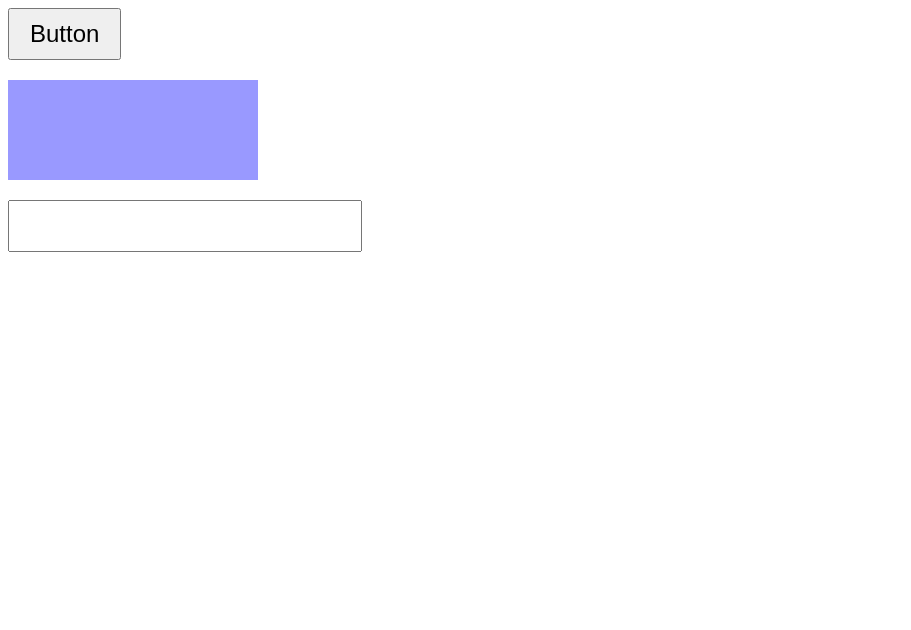
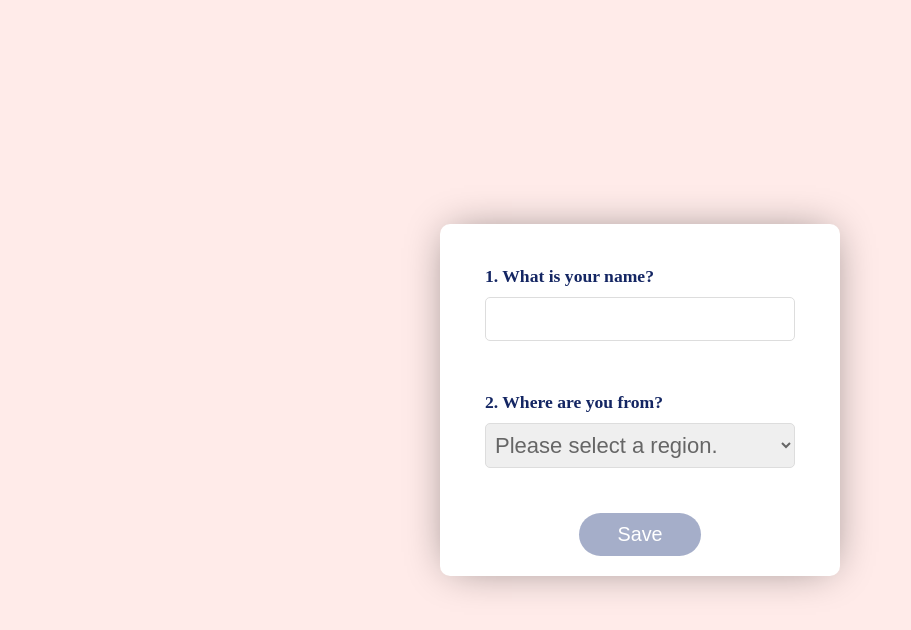
Before and after one commit to albertshin5172/React_Lecture_From_Inflearn, a React (Create React App) app: page / in a window 1280 px wide. Shown: the top 630 px of the page, without its empty margins (0-911 px from the left). Built offline with nearby package versions, Linux system fonts and the light colour scheme.

Commit message:
feat : Event_Handling - Form and Create Survey

```diff
--- a/public/index.html
+++ b/public/index.html
@@ -9,7 +9,7 @@
       manifest.json provides metadata used when your web app is added to the
       homescreen on Android. See https://developers.google.com/web/fundamentals/engage-and-retain/web-app-manifest/
     -->
-	<link rel="manifest" href="%PUBLIC_URL%/manifest.json">
+	<!-- <link rel="manifest" href="%PUBLIC_URL%/manifest.json"> -->
 	<link rel="shortcut icon" href="%PUBLIC_URL%/favicon.ico">
 	<!--
       Notice the use of %PUBLIC_URL% in the tags above.
--- a/src/Event_Handling/App.js
+++ b/src/Event_Handling/App.js
@@ -1,56 +1,90 @@
+import { useState } from 'react';
+import Select from './Select';
+import TextInput from './TextInput';
+
+const contryOptions = [
+  'Korea',
+  'Japan',
+  'America',
+  'Canada',
+  'Germany',
+  'UK'
+];
+
 function App() {
+  const [formValue, setFormValue] = useState({
+    name: "",
+    contry: "",
+    address: ""
+  });
+console.log("[App] formValue", formValue )
   return (
     <div className="App">
-      <button
-        onClick={() => {
-          console.log('onClick');
-        }}
-        onMouseDown={() => {
-          console.log('onMouseDown');
-        }}
-        onMouseUp={() => {
-          console.log('onMouseUp');
-        }}
-      >
-        Button
-      </button>
-      <div
-        className="box"
-        onClick={() => {
-          console.log('onClick');
-        }}
-        onMouseEnter={() => {
-          console.log('onMouseEnter');
-        }}
-        onMouseLeave={() => {
-          console.log('onMouseLeave');
-        }}
-        onMouseMove={() => {
-          console.log('onMouseMove');
-        }}
-      ></div>
-      <div>
-        <input
-          type="text"
-          onKeyDown={() => {
-            console.log('onKeyDown');
-          }}
-          onKeyUp={() => {
-            console.log('onKeyUp');
-          }}
-          onKeyPress={() => {
-            console.log('onKeyPress');
-          }}
-          onFocus={() => {
-            console.log('onFocus');
-          }}
-          onBlur={() => {
-            console.log('onBlur');
-          }}
-          onChange={() => {
-            console.log('onChange');
-          }}
-        />
+      <div className="form">
+        <div className="form-item">
+          <h1>1. What is your name?</h1>
+          <TextInput
+            value={formValue.name}
+            setValue={(value) =>{
+              /*
+              setFormValue({
+                //name : value,
+                //contry : formValue.contry,
+                //address : formValue.address
+                //...formValue,
+                name:value
+              });
+              */
+              setFormValue((state) =>({
+                ...state,
+                name :value
+              }))
+            }}
+            />
+        </div>
+
+        <div className="form-item">
+          <h1>2. Where are you from? </h1>
+            <Select
+              value={formValue.contry}
+              setValue={(value)=>{
+                setFormValue((state) =>({
+                  ...state,
+                  contry:value
+              }))
+            }}
+            options={contryOptions}
+          />
+        </div>
+
+        {formValue.contry === "Korea" &&(
+        <div className="form-item">
+          <h1>2-1. Where do you live in Korea?</h1>
+          <TextInput
+            value={formValue.address}
+            setValue={(value) =>{
+              setFormValue((state) =>({
+                ...state,
+                address :value
+              }))
+            }}
+            />
+        </div>
+        )}
+        <div className="button-group">
+          <button
+            onClick={() => {
+              alert("Saved.");
+              setFormValue({
+                name:"",
+                contry:"",
+                address:""
+              });
+            }}
+            disabled={!formValue.name || !formValue.contry}
+          >
+            Save</button>
+        </div>
       </div>
     </div>
   );
--- /dev/null
+++ b/src/Event_Handling/Select.js
@@ -0,0 +1,21 @@
+function Select({value, setValue, options = [] }) {
+  return (
+    <select
+      value={value}
+      onChange = {(e) => {
+        setValue(e.target.value);
+      }}
+    >
+      <option value="" disabled>
+        Please select a region.
+      </option>
+      {options.map((item)=> (
+        <option key={item} value={item}>
+          {item}
+        </option>
+      ))}
+    </select>
+  );
+}
+
+export default Select;
--- /dev/null
+++ b/src/Event_Handling/TextInput.js
@@ -0,0 +1,12 @@
+function TextInput({value, setValue}) {
+  return(
+  <input type="text"
+    value={value}
+    onChange={(e) => {
+      setValue(e.target.value);
+    }}
+  />
+  );
+}
+
+export default TextInput;
--- a/src/css/index.css
+++ b/src/css/index.css
@@ -1,3 +1,5 @@
+/* 5-1 LifeCycle and Hooks*/
+/*
 button,
 input {
   font-size: 1.5rem;
@@ -5,7 +7,9 @@ input {
   margin-bottom: 20px;
   margin-right: 20px;
 }
-
+*/
+/*5-2 LifeCycle and Hooks 2 - Accordion*/
+/*
 .App button,
 .App input {
   font-size: 1.5rem;
@@ -19,3 +23,96 @@ input {
   background: #6666ffaa;
   margin-bottom: 20px;
 }
+*/
+/*5-3 survey*/
+/*
+* {
+  font-size: 1.2rem;
+}
+
+.App > div {
+  margin-bottom: 30px;
+}
+.App button,
+.App input {
+  padding: 10px 20px;
+  margin-right: 20px;
+}
+.App .box {
+  width: 250px;
+  height: 100px;
+  background: #6666ffaa;
+}
+*/
+
+* {
+  font-size: 22px;
+}
+html,
+body {
+  padding: 0;
+  margin: 0;
+}
+
+.App {
+  display: flex;
+  height: 100vh;
+  background: #ffebe9;
+  justify-content: center;
+  align-items: center;
+}
+
+.form {
+  background: #fff;
+  padding: 20px 35px;
+  border-radius: 10px;
+  box-shadow: 0px 0px 40px -10px #0000007d;
+  min-width: 300px;
+}
+
+.form-item {
+  padding: 10px;
+  margin-bottom: 20px;
+}
+
+.form-item h1 {
+  margin-bottom: 10px;
+  font-size: 0.8em;
+  color: #142663;
+}
+
+.form-item input[type='text'] {
+  padding: 8px 10px;
+  outline: none;
+  border: 1px solid #ddd;
+  border-radius: 5px;
+  color: #666;
+  box-sizing: border-box;
+  width: 100%;
+}
+
+.form-item select {
+  padding: 8px 5px;
+  outline: none;
+  border: 1px solid #ddd;
+  border-radius: 5px;
+  color: #666;
+  box-sizing: border-box;
+  width: 100%;
+}
+
+.button-group {
+  text-align: center;
+  margin-top: 35px;
+}
+.button-group button {
+  padding: 10px 38px;
+  border: none;
+  border-radius: 100px;
+  background-color: #32478a;
+  color: #fff;
+  font-size: 0.9em;
+}
+.button-group button:disabled {
+  background-color: #56669a87;
+}
```
Also changed, not shown: src/Event_Handling/App(5-2).js (added, +59 -0 lines), src/Event_Handling/App(5-3).js (added, +30 -0 lines), src/Event_Handling/CheckBox(5-3).js (added, +19 -0 lines), src/Event_Handling/Select(5-3).js (added, +24 -0 lines), src/Event_Handling/TextArea(5-3).js (added, +18 -0 lines), src/Event_Handling/TextInput(5-3).js (added, +19 -0 lines), src/Event_Handling/UncontrolledTextInput(5-3).js (added, +22 -0 lines), 5 other files (tests, documents, lock files or other folders).
